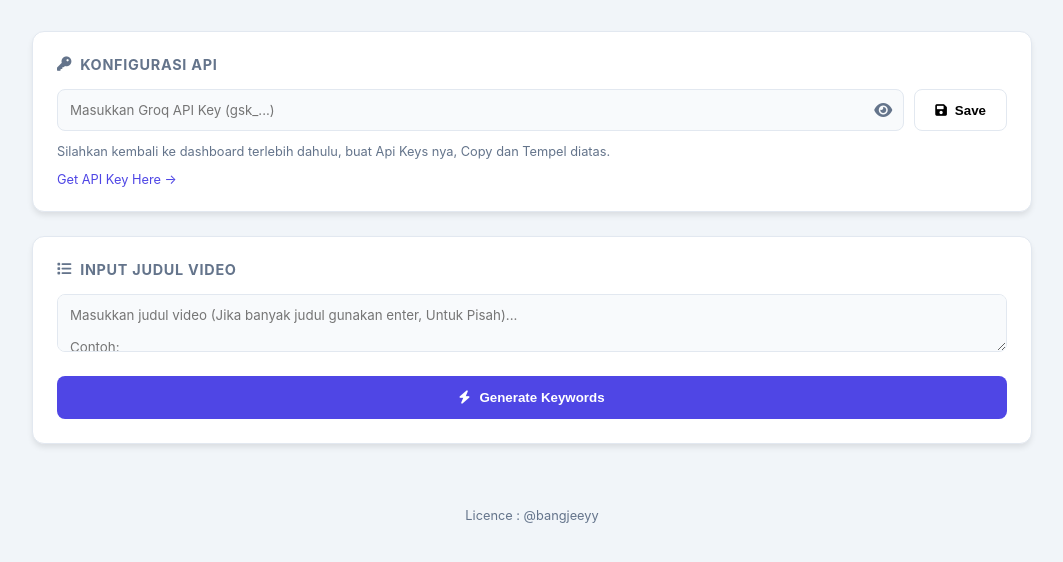
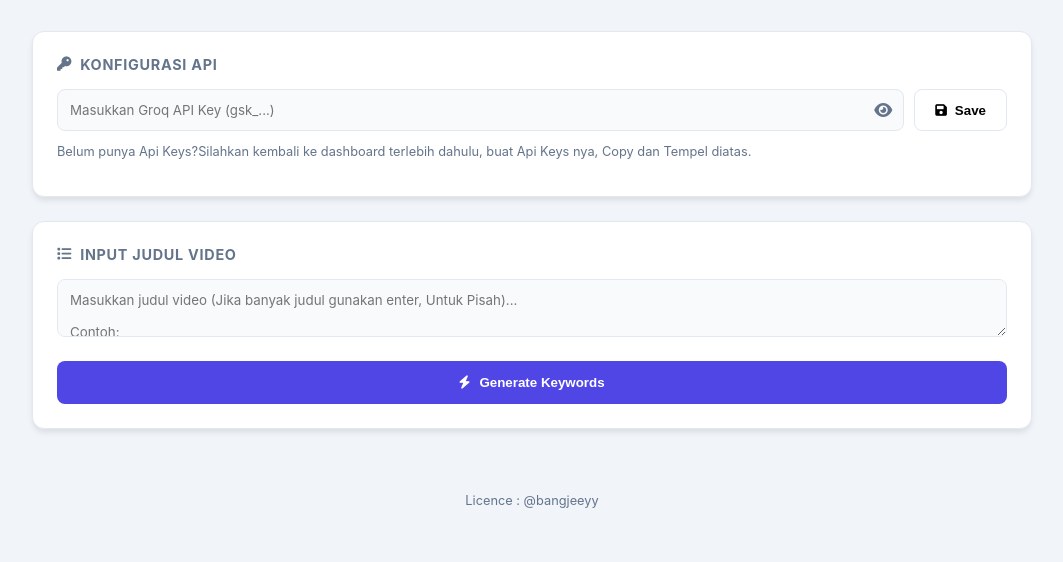
Before and after one commit to ideapad942-create/microstock, a plain HTML site: page index.html in a window 1280 px wide. Shown: the part 120-682 px from the top of the page, without its empty margins (108-1171 px from the left). Drawn offline with Linux system fonts and the light colour scheme.

Commit message:
Update index.html

```diff
--- a/index.html
+++ b/index.html
@@ -185,7 +185,7 @@
                 </button>
             </div>
             <div style="margin-top:8px; font-size:0.8rem; color:#64748b;">
-              <p>Silahkan kembali ke dashboard terlebih dahulu, buat Api Keys nya, Copy dan Tempel diatas.</p>  <a href="https://console.groq.com/keys" target="_blank" style="color:#4f46e5; text-decoration:none;">Get API Key Here &rarr;</a>
+              <p>Belum punya Api Keys?Silahkan kembali ke dashboard terlebih dahulu, buat Api Keys nya, Copy dan Tempel diatas.</p>
             </div>
         </div>
 
```
